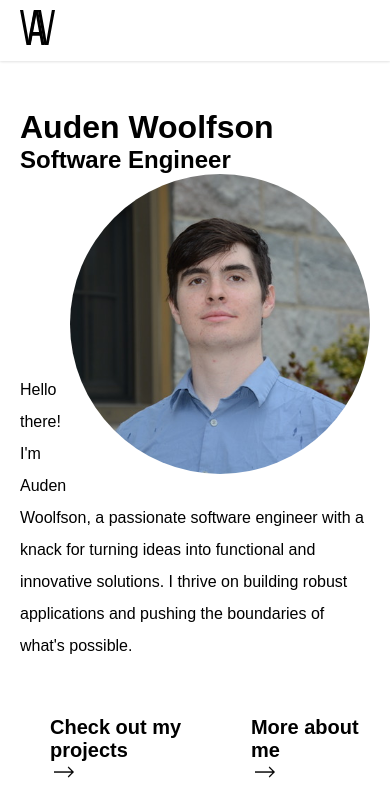
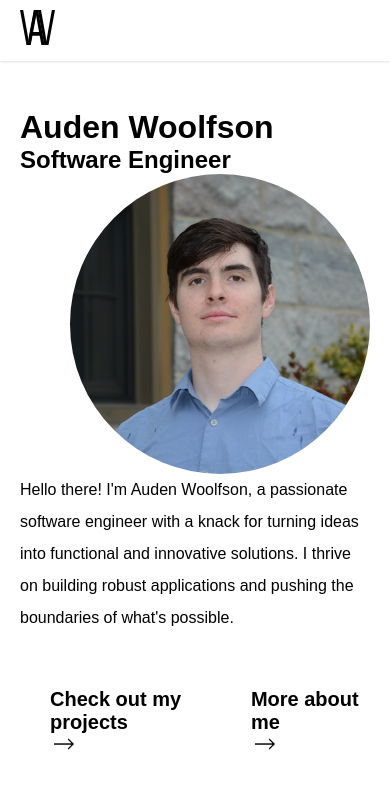
Before and after one commit to awoolfson/professional-site-fe, a React (Create React App) app: page / in a window 390 px wide. Shown: the top 810 px of the page. Built offline with nearby package versions, Linux system fonts and the light colour scheme.

Commit message:
mobile fine tuned

```diff
--- a/src/App.css
+++ b/src/App.css
@@ -245,9 +245,9 @@
   line-height: 2;
  }
 
- @media (max-width: 1000px) {
+ @media (max-width: 550px) {
   .app-body-1 {
-    margin-top: 200px;
+    margin-top: 300px;
   }
  }
 
```
